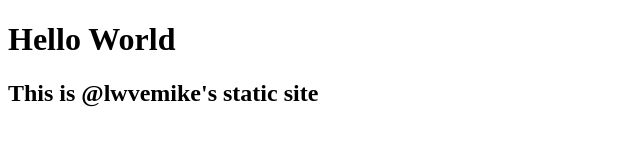
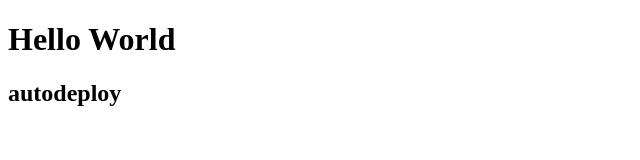
Before and after one commit to LwveMike/static-web, a plain HTML site: page index.html in a window 1280 px wide. Shown: the whole page, without its empty margins (0-640 px from the left). Drawn offline with Linux system fonts and the light colour scheme.

Commit message:
feat: v2

```diff
--- a/index.html
+++ b/index.html
@@ -7,6 +7,6 @@
   </head>
   <body>
     <h1>Hello World</h1>
-    <h2>This is @lwvemike's static site</h2>
+    <h2>autodeploy</h2>
   </body>
 </html>
```
